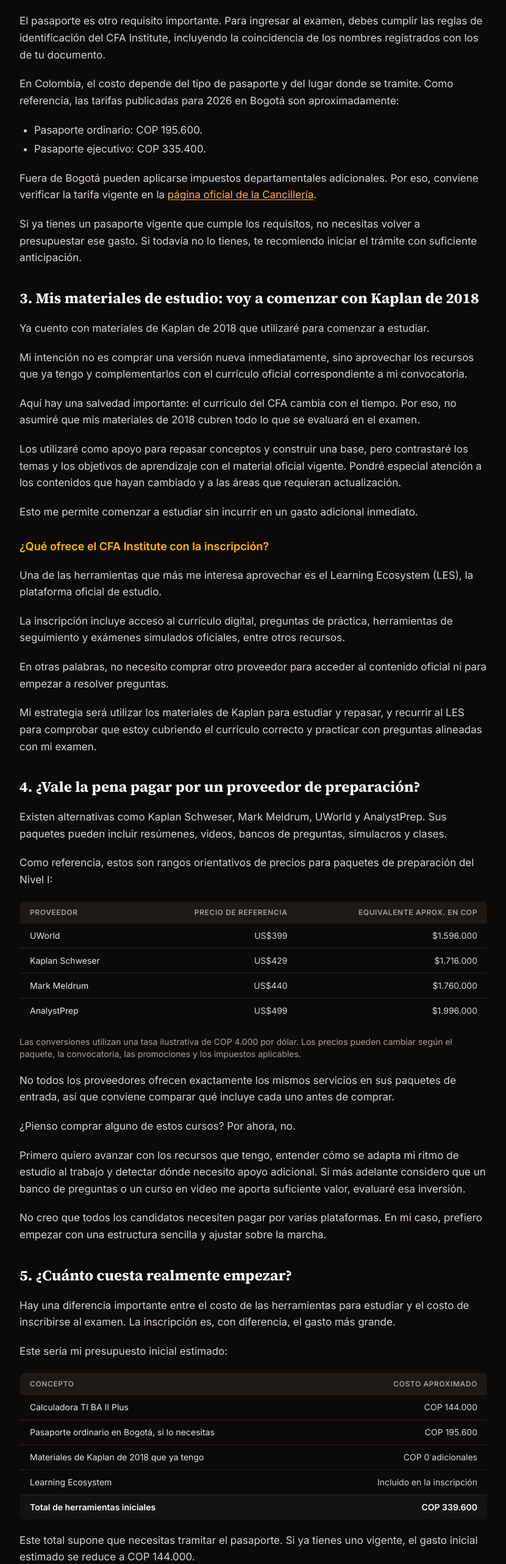
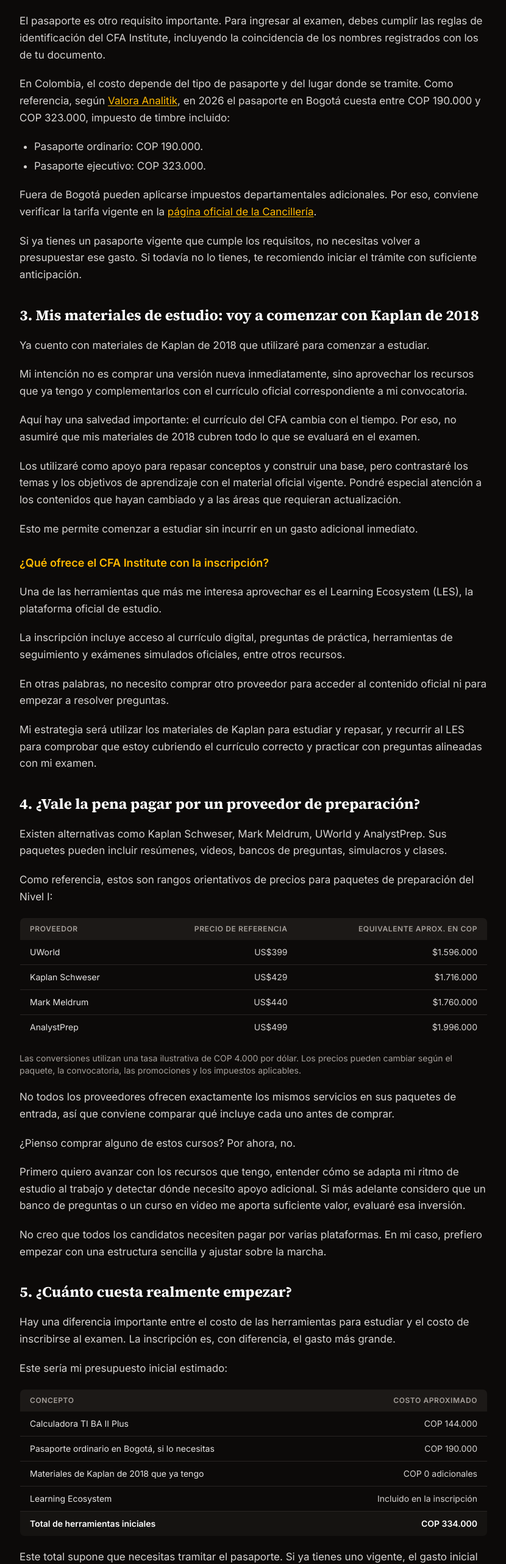
Before and after one commit to felipebenar-sys/latam-insights-, a plain HTML site: page opinion.html in a window 1280 px wide. Shown: the part 1920-4484 px from the top of the page at 61% size, without its empty margins (56-886 px from the left). Drawn offline with nearby package versions, Linux system fonts and the light colour scheme; no server answers.

Commit message:
Entrada 002: pasaporte con las tarifas de Valora Analitik y sin la nota extra al final
Co-Authored-By: Claude Opus 5.5 <noreply@anthropic.com>
Claude-Session: https://claude.ai/code/session_01EdQTum77kh2ZnWEbbwJwT3

```diff
--- a/opinion.html
+++ b/opinion.html
@@ -149,10 +149,10 @@
 
                 <h3 class="serif text-2xl font-bold text-white pt-4">2. El pasaporte: un gasto que debes presupuestar si todavía no lo tienes</h3>
                 <p>El pasaporte es otro requisito importante. Para ingresar al examen, debes cumplir las reglas de identificación del CFA Institute, incluyendo la coincidencia de los nombres registrados con los de tu documento.</p>
-                <p>En Colombia, el costo depende del tipo de pasaporte y del lugar donde se tramite. Como referencia, las tarifas publicadas para 2026 en Bogotá son aproximadamente:</p>
+                <p>En Colombia, el costo depende del tipo de pasaporte y del lugar donde se tramite. Como referencia, según <a href="https://www.valoraanalitik.com/precio-del-pasaporte-tendra-importante-cambio-en-2026-impuesto-incremento-su-valor/" target="_blank" rel="noopener" class="text-amber-400 underline underline-offset-2">Valora Analitik</a>, en 2026 el pasaporte en Bogotá cuesta entre COP 190.000 y COP 323.000, impuesto de timbre incluido:</p>
                 <ul class="list-disc pl-6 space-y-1">
-                    <li>Pasaporte ordinario: COP 195.600.</li>
-                    <li>Pasaporte ejecutivo: COP 335.400.</li>
+                    <li>Pasaporte ordinario: COP 190.000.</li>
+                    <li>Pasaporte ejecutivo: COP 323.000.</li>
                 </ul>
                 <p>Fuera de Bogotá pueden aplicarse impuestos departamentales adicionales. Por eso, conviene verificar la tarifa vigente en la <a href="https://www.cancilleria.gov.co/tramites_servicios/pasaportes/costos" target="_blank" rel="noopener" class="text-amber-400 underline underline-offset-2">página oficial de la Cancillería</a>.</p>
                 <p>Si ya tienes un pasaporte vigente que cumple los requisitos, no necesitas volver a presupuestar ese gasto. Si todavía no lo tienes, te recomiendo iniciar el trámite con suficiente anticipación.</p>
@@ -201,10 +201,10 @@
                         </thead>
                         <tbody class="divide-y divide-stone-800">
                             <tr><td class="px-4 py-2.5 text-stone-200">Calculadora TI BA II Plus</td><td class="px-4 py-2.5 text-right">COP 144.000</td></tr>
-                            <tr><td class="px-4 py-2.5 text-stone-200">Pasaporte ordinario en Bogotá, si lo necesitas</td><td class="px-4 py-2.5 text-right">COP 195.600</td></tr>
+                            <tr><td class="px-4 py-2.5 text-stone-200">Pasaporte ordinario en Bogotá, si lo necesitas</td><td class="px-4 py-2.5 text-right">COP 190.000</td></tr>
                             <tr><td class="px-4 py-2.5 text-stone-200">Materiales de Kaplan de 2018 que ya tengo</td><td class="px-4 py-2.5 text-right">COP 0 adicionales</td></tr>
                             <tr><td class="px-4 py-2.5 text-stone-200">Learning Ecosystem</td><td class="px-4 py-2.5 text-right">Incluido en la inscripción</td></tr>
-                            <tr class="bg-stone-900/60"><td class="px-4 py-2.5 text-white font-semibold">Total de herramientas iniciales</td><td class="px-4 py-2.5 text-right text-white font-semibold">COP 339.600</td></tr>
+                            <tr class="bg-stone-900/60"><td class="px-4 py-2.5 text-white font-semibold">Total de herramientas iniciales</td><td class="px-4 py-2.5 text-right text-white font-semibold">COP 334.000</td></tr>
                         </tbody>
                     </table>
                 </div>
@@ -232,7 +232,7 @@
                 <p class="serif text-xl font-bold text-white">Diario de un noCFA.</p>
                 <p class="text-stone-400 italic mt-1">Todavía no tengo la designación. Estoy comenzando el camino y quiero documentarlo, un concepto a la vez.</p>
             </div>
-            <p class="text-stone-500 text-xs mt-8">Esta entrada expresa la opinión de su autor y no es una recomendación de inversión. Los precios son aproximados y pueden cambiar; verifícalos en las fuentes oficiales antes de pagar.</p>
+            <p class="text-stone-500 text-xs mt-8">Esta entrada expresa la opinión de su autor y no es una recomendación de inversión.</p>
         </article>
     </section>
 
```
